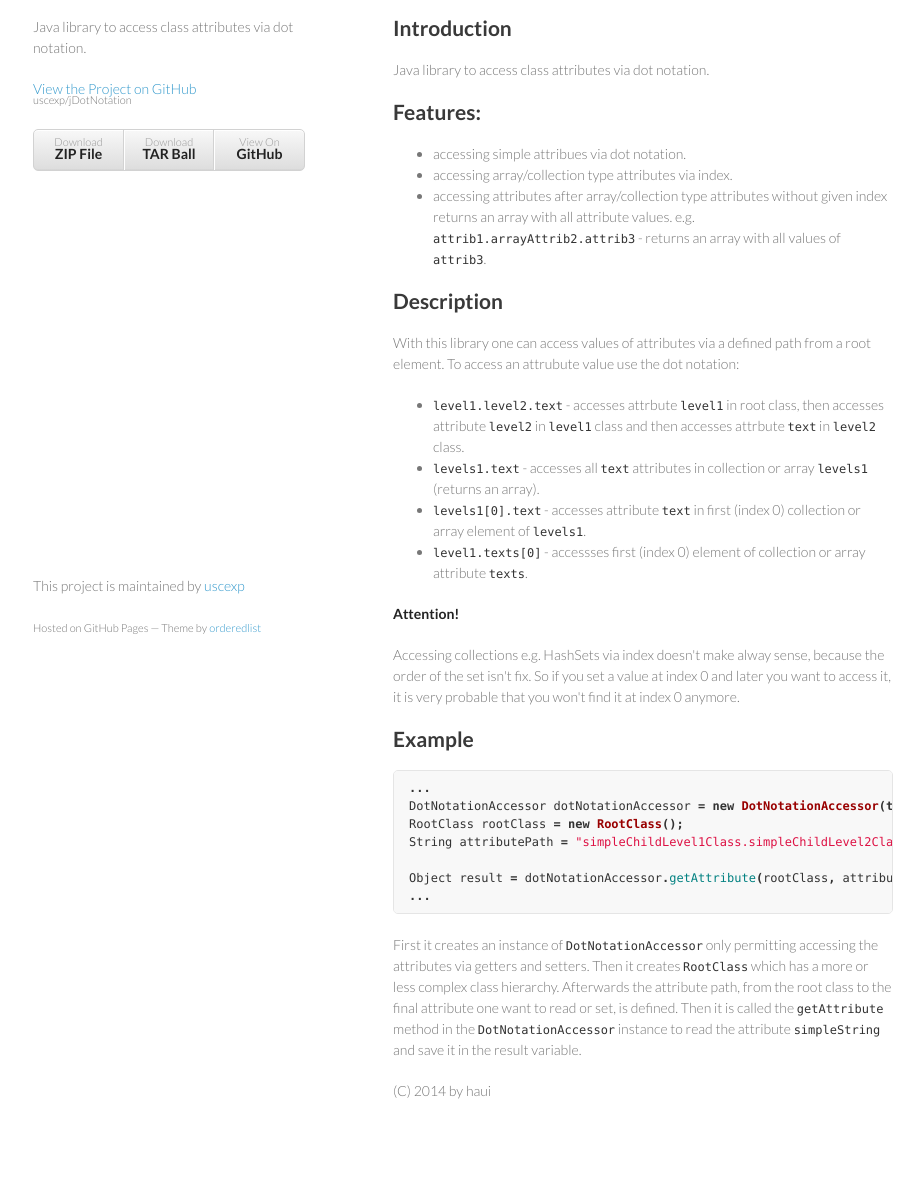
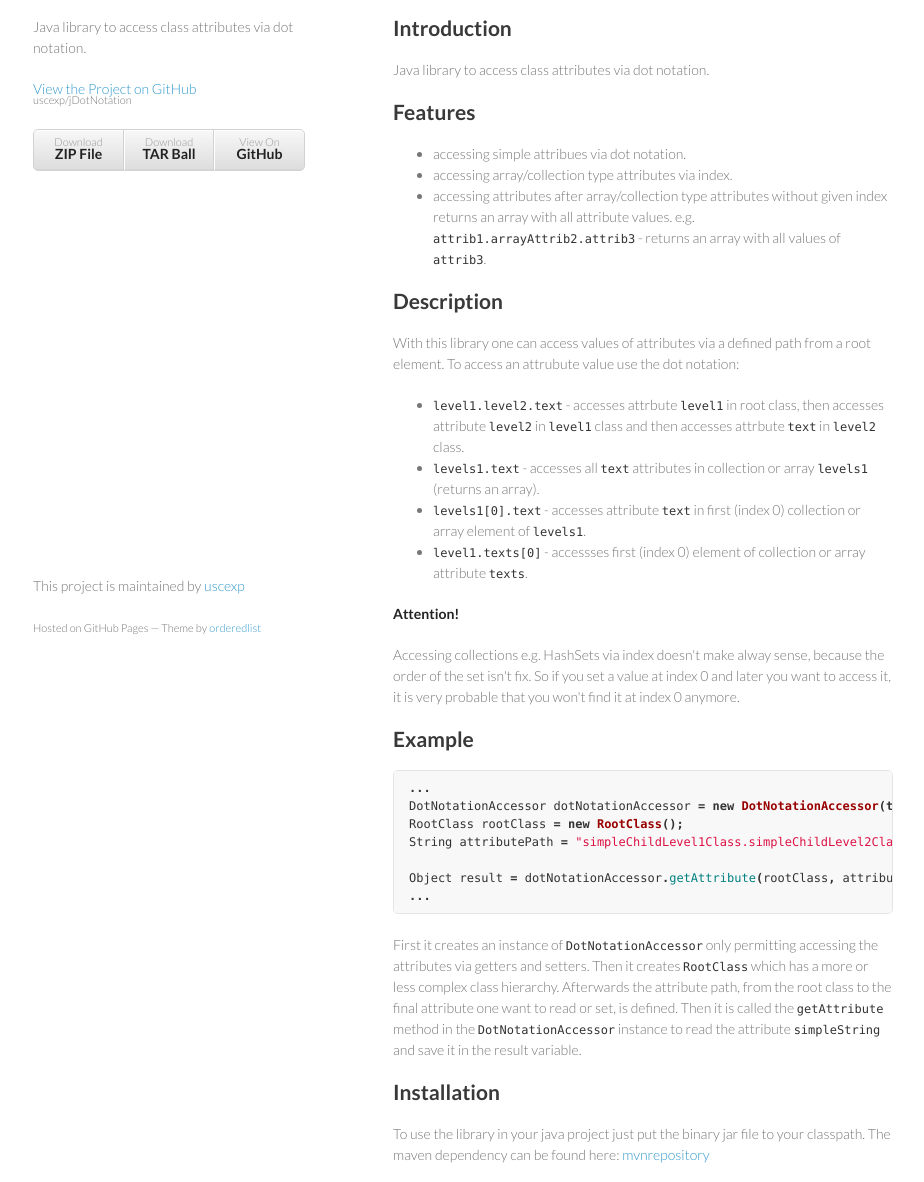
Before and after one commit to uscexp/jDotNotation, a plain HTML site: page index.html in a window 1280 px wide. Shown: the part 93-1275 px from the top of the page, without its empty margins (177-1101 px from the left). Drawn offline with Linux system fonts and the light colour scheme.

Commit message:
Create gh-pages branch via GitHub

```diff
--- a/index.html
+++ b/index.html
@@ -37,7 +37,7 @@
 <p>Java library to access class attributes via dot notation.</p>
 
 <h2>
-<a name="features" class="anchor" href="#features"><span class="octicon octicon-link"></span></a>Features:</h2>
+<a name="features" class="anchor" href="#features"><span class="octicon octicon-link"></span></a>Features</h2>
 
 <ul>
 <li>accessing simple attribues via dot notation.</li>
@@ -78,6 +78,12 @@ So if you set a value at index 0 and later you want to access it, it is very pro
 <p>First it creates an instance of <code>DotNotationAccessor</code> only permitting accessing the attributes via getters and setters.
 Then it creates <code>RootClass</code> which has a more or less complex class hierarchy. Afterwards the attribute path, from the root class to the final attribute one want to read or set, is defined. Then it is called the <code>getAttribute</code> method in the <code>DotNotationAccessor</code> instance to read the attribute <code>simpleString</code> and save it in the result variable.</p>
 
+<h2>
+<a name="installation" class="anchor" href="#installation"><span class="octicon octicon-link"></span></a>Installation</h2>
+
+<p>To use the library in your java project just put the binary jar file to your classpath.
+The maven dependency can be found here: <a href="http://mvnrepository.com/artifact/com.github.uscexp/jDotNotation">mvnrepository</a></p>
+
 <p>(C) 2014 by haui</p>
       </section>
       <footer>
```
Also changed, not shown: params.json (+1 -1 lines).
